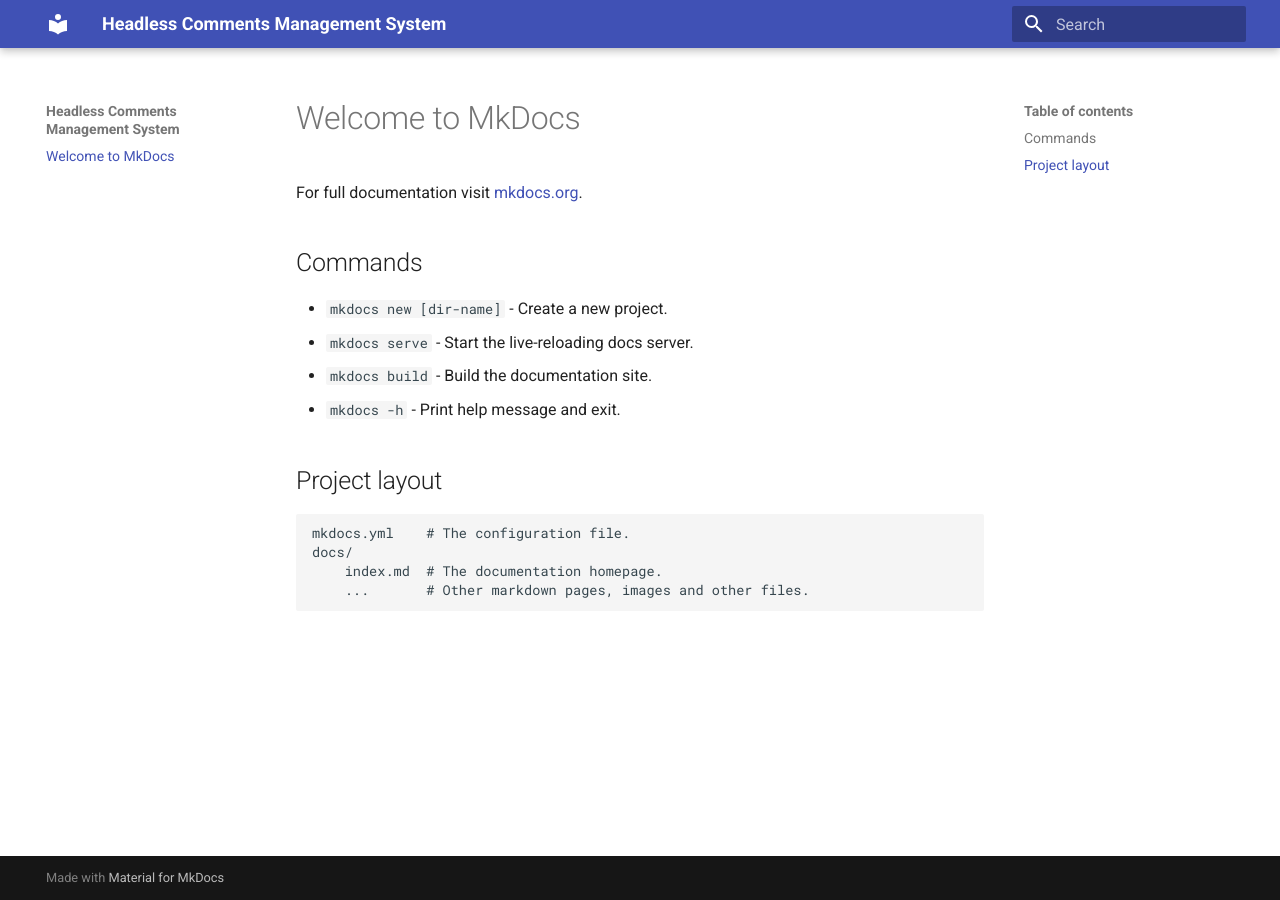
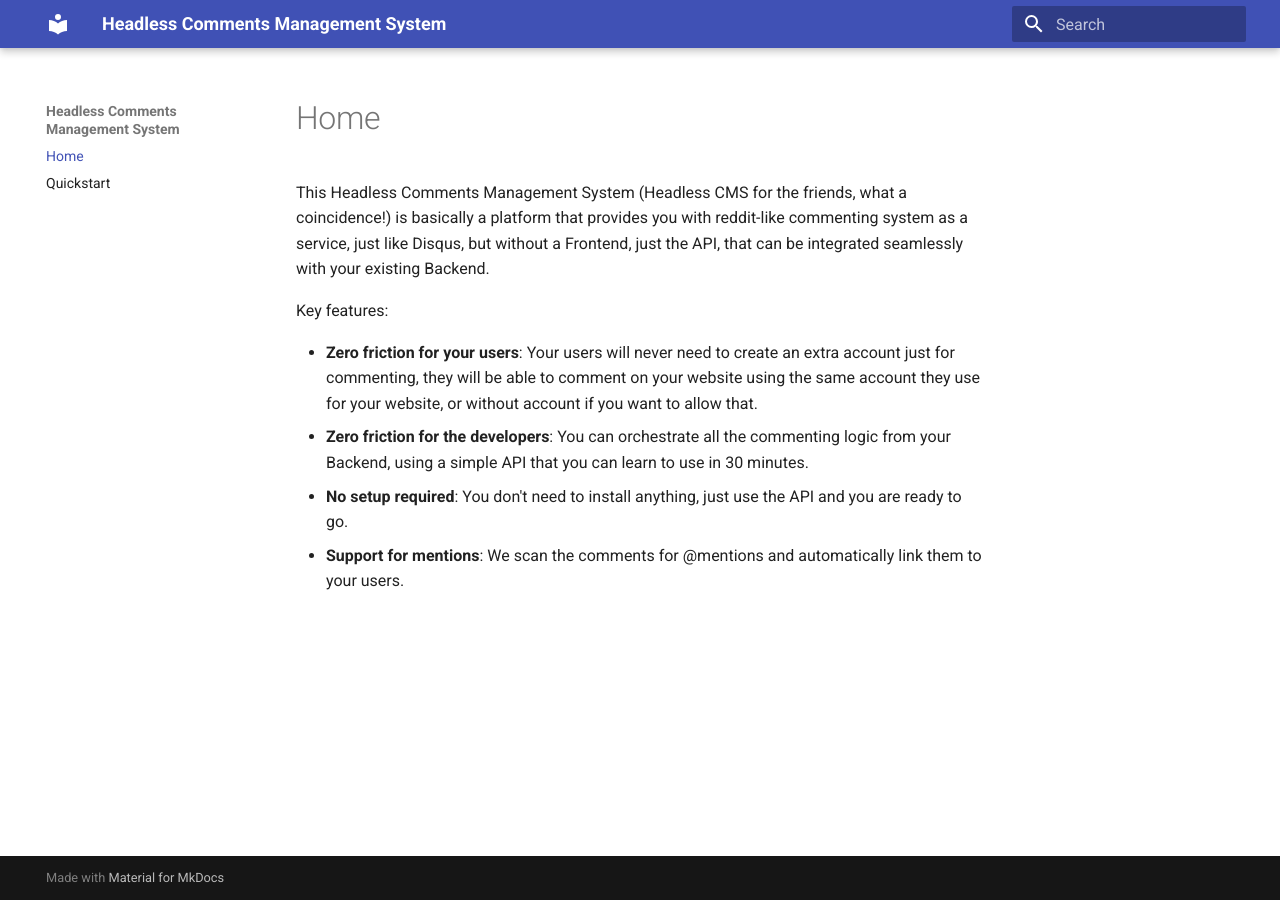
Before and after one commit to elpapi42/comently-docs, an MkDocs documentation site: the page built from docs/index.md, in a window 1280 px wide. Built offline with MkDocs 1.6.1 and Material for MkDocs 9.7.7, drawn with Linux system fonts in a browser that asks for light colours.

Commit message:
Add the index page

```diff
--- a/docs/index.md
+++ b/docs/index.md
@@ -1,17 +1,8 @@
-# Welcome to MkDocs
+This Headless Comments Management System (Headless CMS for the friends, what a coincidence!) is basically a platform that provides you with reddit-like commenting system as a service, just like Disqus, but without a Frontend, just the API, that can be integrated seamlessly with your existing Backend.
 
-For full documentation visit [mkdocs.org](https://www.mkdocs.org).
+Key features:
 
-## Commands
-
-* `mkdocs new [dir-name]` - Create a new project.
-* `mkdocs serve` - Start the live-reloading docs server.
-* `mkdocs build` - Build the documentation site.
-* `mkdocs -h` - Print help message and exit.
-
-## Project layout
-
-    mkdocs.yml    # The configuration file.
-    docs/
-        index.md  # The documentation homepage.
-        ...       # Other markdown pages, images and other files.
+* **Zero friction for your users**: Your users will never need to create an extra account just for commenting, they will be able to comment on your website using the same account they use for your website, or without account if you want to allow that.
+* **Zero friction for the developers**: You can orchestrate all the commenting logic from your Backend, using a simple API that you can learn to use in 30 minutes.
+* **No setup required**: You don't need to install anything, just use the API and you are ready to go.
+* **Support for mentions**:  We scan the comments for @mentions and automatically link them to your users.
```
Also changed, not shown: docs/quickstart.md (added).
